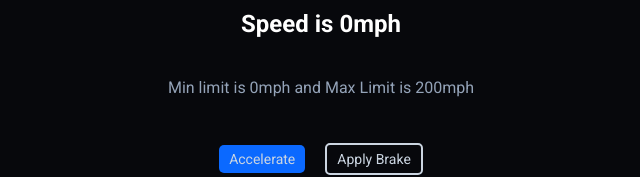
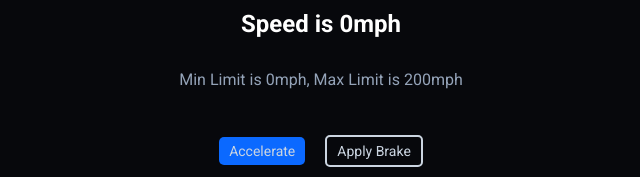
Before and after one commit to vineethsankre/React-speedometer, a React (Create React App) app: page / in a window 1280 px wide. Shown: the part 455-632 px from the top of the page, without its empty margins (319-959 px from the left). Built offline with nearby package versions, Linux system fonts and the light colour scheme; a web font is replaced by a local one.

Commit message:
modified jsx elements

```diff
--- a/src/components/Speedometer/index.js
+++ b/src/components/Speedometer/index.js
@@ -12,9 +12,9 @@ class Speedometer extends Component {
             src="https://assets.ccbp.in/frontend/react-js/speedometer-img.png"
             alt="speedometer"
           />
-          <p className="speed">Speed is 0mph</p>
+          <h1 className="speed">Speed is 0mph</h1>
           <p className="speed-limit">
-            Min limit is 0mph and Max Limit is 200mph
+            Min Limit is 0mph, Max Limit is 200mph
           </p>
           <div className="buttons-container">
             <button className="button accelerate-btn" type="button">
```
